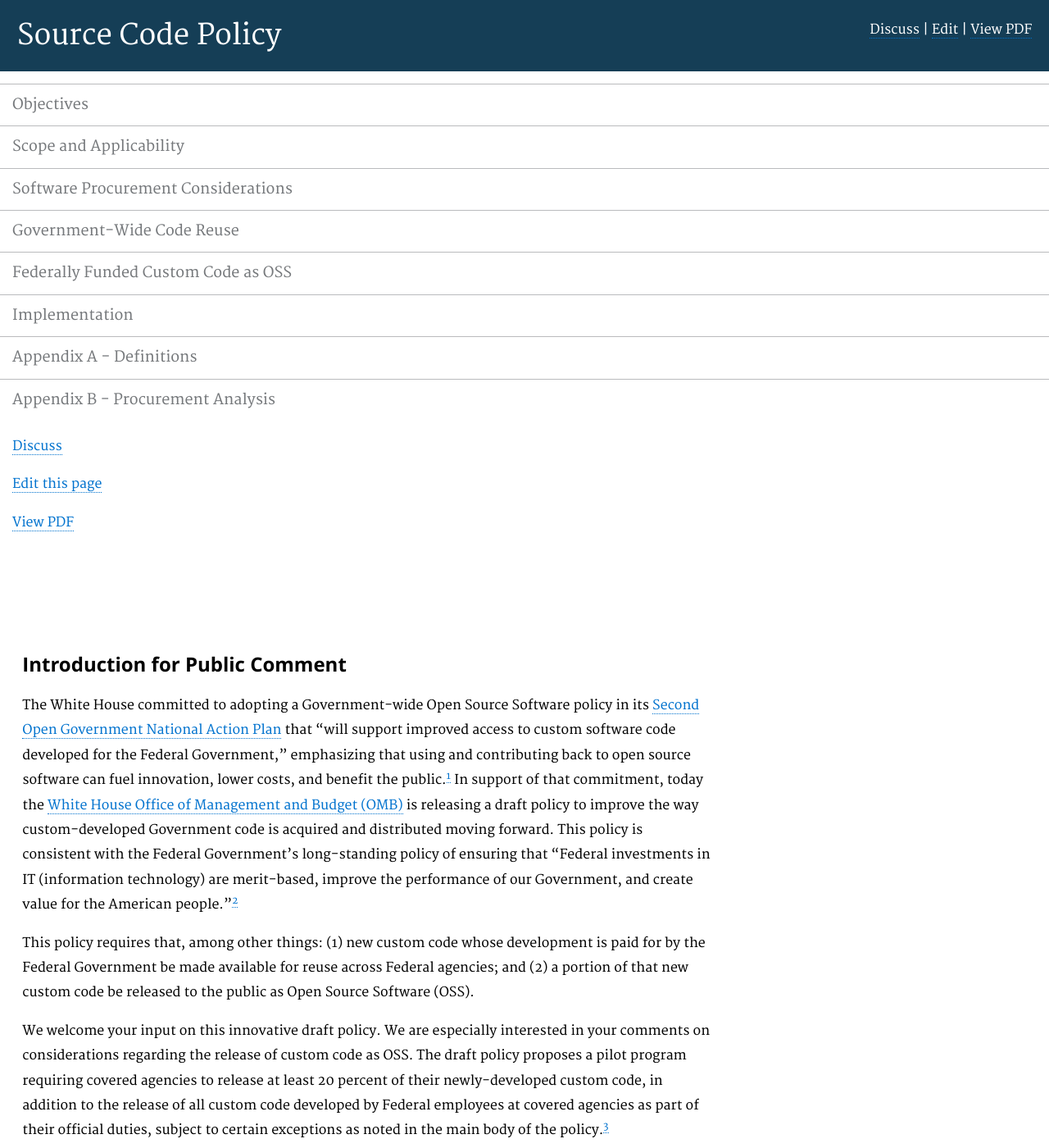
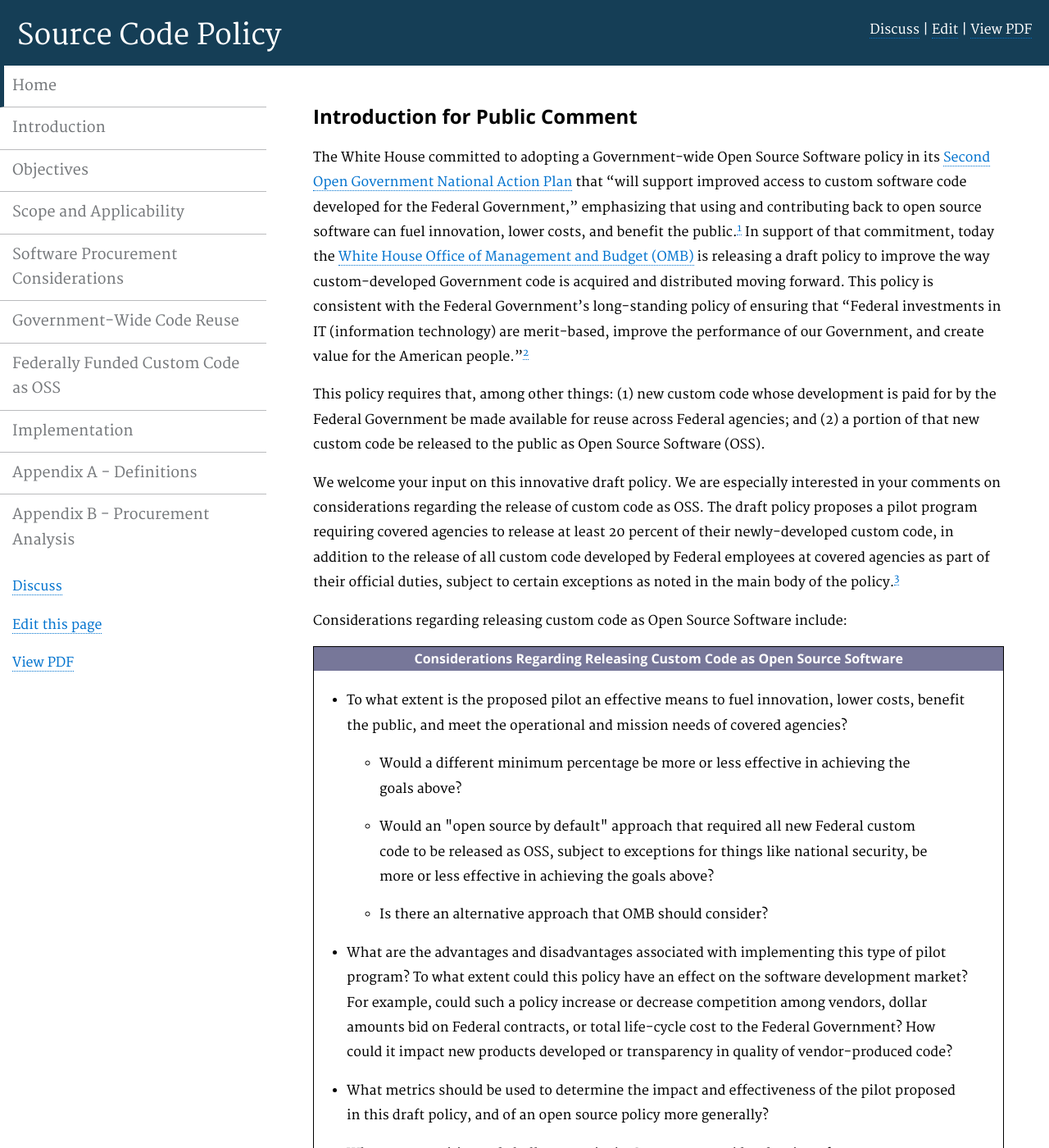
Before and after one commit to CityOfLosAngeles/open-source-policy, a Jekyll site: the page built from pages/index.md, in a window 1280 px wide and 1400 px high. Shown: the whole window at 82% size. Built offline with Jekyll 4.4.1, drawn with Linux system fonts in a browser that asks for light colours; nearby versions of some CDN libraries; Markdown is read by kramdown in place of the engine named in the settings.

Commit message:
Revert "Quick fix for mobile device styles"

```diff
--- a/_layouts/default.html
+++ b/_layouts/default.html
@@ -43,7 +43,7 @@
 <div class="container">
   <div>
     <header role="banner">
-       <div class="header_menu">
+       <div style="float:right;">
          <a href="https://github.com/{{ site.org_name }}/{{ site.repo_name }}/issues/" style="color: white;" class="button">Discuss</a> |
          <a href="https://github.com/{{ site.org_name }}/{{ site.repo_name }}/edit/{{ site.branch }}/{{ page.path }}" class="button" style="color: white;">Edit</a> |
          <a href="{{ site.baseurl }}/SourceCodePolicy.pdf" class="button" style="color: white;">View PDF</a>
--- a/assets/css/styles.scss
+++ b/assets/css/styles.scss
@@ -14,7 +14,7 @@ $link-active:         #002d72;
 $link-hover:          #7eb8dd;
 
 $header-height:        80px;
-$header-height-mobile: 95px;
+$header-height-mobile: 65px;
 
 // Fonts
 $serif:               "Merriweather", "Georgia", "Times New Roman", serif;
@@ -104,6 +104,7 @@ header {
     color: $white;
 
     position: fixed;
+    height: $header-height;
     width: 100%;
 
     h1 {
@@ -123,20 +124,16 @@ header {
     }
 }
 
+aside {
+  @include span-columns(3.25);
+  margin-top: $header-height;
+}
+
 article {
   @include shift(0.25);
   @include span-columns(8);
   margin-bottom: 20px;
   margin-top: $header-height;
-  overflow: hidden; // accomdate long link text on mobile devices
-}
-
-@media screen and (min-width: 600px) {
-
-  .header_menu {
-    float: right;
-  }
-
 }
 
 @media screen and (max-width: 600px) {
```
